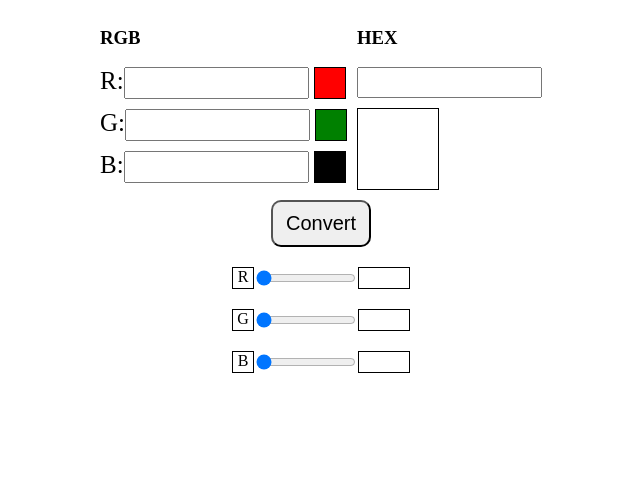
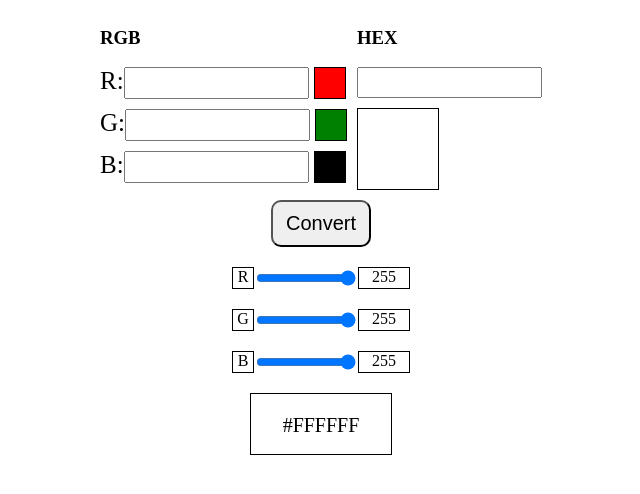
Before and after one commit to c6arliec6en/RGB-to-Hex-Converter, a plain HTML site: page index.html in a window 1280 px wide. Shown: the whole page, without its empty margins (319-959 px from the left). Drawn offline with Linux system fonts and the light colour scheme.

Commit message:
Show the color code at frist time

```diff
--- a/index.html
+++ b/index.html
@@ -40,18 +40,18 @@
 	<div class="content">
 		<div class="color-bar">
 			<div class="color-mark">R</div>
-			<input type="range" name="" id="red-bar" class="bar" min="0" max="255" value="0" step="1">
+			<input type="range" name="" id="red-bar" class="bar" min="0" max="255" value="255" step="1">
 			<div class="color-display"></div>
 		</div>
 		<div class="color-bar">
 			<div class="color-mark">G</div>
-			<input type="range" name="" id="green-bar" class="bar" min="0" max="255" value="0" step="1">
+			<input type="range" name="" id="green-bar" class="bar" min="0" max="255" value="255" step="1">
 			<div class="color-display"></div>
 		</div>
 		<div class="color-bar">
 			<div class="color-mark">B</div>
 			<div></div>
-			<input type="range" name="" id="black-bar" class="bar" min="0" max="255" value="0" step="1">
+			<input type="range" name="" id="black-bar" class="bar" min="0" max="255" value="255" step="1">
 			<div class="color-display"></div>
 		</div>
 		<div class="hex-display"></div>
--- a/main.js
+++ b/main.js
@@ -73,6 +73,12 @@ function rgbConvertHex  (r, g, b) {
 
 //Color Bar
 
+const colorBars = document.querySelectorAll('.bar')
+const colorDisplay = document.querySelectorAll('.color-display')
+const hexDisplay = document.querySelector('.hex-display')
+const content = document.querySelector('body')
+const hexBar = ['FF','FF','FF']
+
 
 function rgbConvertHexBar  (color) {
 	let hex = ''
@@ -116,44 +122,46 @@ function rgbConvertHexBar  (color) {
 
 
 
-const colorBars = document.querySelectorAll('.bar')
-const colorDisplay = document.querySelector('.color-display')
-const hexDisplay = document.querySelector('.hex-display')
-const content = document.querySelector('body')
-const hexBar = ['FF','FF','FF']
 
+// 即時輸出現在的顏色
 function showTheColor () {
 	let background = '#' + hexBar[0] + hexBar[1] + hexBar[2]
 	hexDisplay.innerHTML = background
 	content.style.backgroundColor = background
 }
 
-
+// 讓一開始顯示color bar的數字
+(function () {
+	colorDisplay.forEach(a => {
+	a.innerHTML = a.previousElementSibling.value
+	})
+})()
 
 
 function getTheValue () {
 	let value = this.value
 
-
-	// console.log(this)
 	this.nextElementSibling.innerHTML = value
 
 	if (this.matches('#red-bar')) {
 		hexBar[0] = rgbConvertHexBar(value)
-		console.log(hexBar)
-		console.log('cool')
 		showTheColor ()
 	}
 
 	if (this.matches('#green-bar')) {
-		console.log('good')
+		hexBar[1] = rgbConvertHexBar(value)
+		showTheColor ()
 	}
 
 	if (this.matches('#black-bar')) {
-		console.log('333')
+		hexBar[2] = rgbConvertHexBar(value)
+		showTheColor ()
 	}
 
 
 }
 colorBars.forEach(colorBar => colorBar.addEventListener('change',getTheValue))
 colorBars.forEach(colorBar => colorBar.addEventListener('mousemove',getTheValue))
+
+
+showTheColor ()
--- a/style.css
+++ b/style.css
@@ -90,3 +90,15 @@
 	border:1px solid;
 	text-align: center;
 }
+
+.hex-display {
+	padding:20px;
+	margin-top: 20px;
+	border:1px solid;
+	background-color: white;
+	width: 100px;
+	height: 20px;
+	text-align: center;
+	font-size: 20px;
+
+}
```
